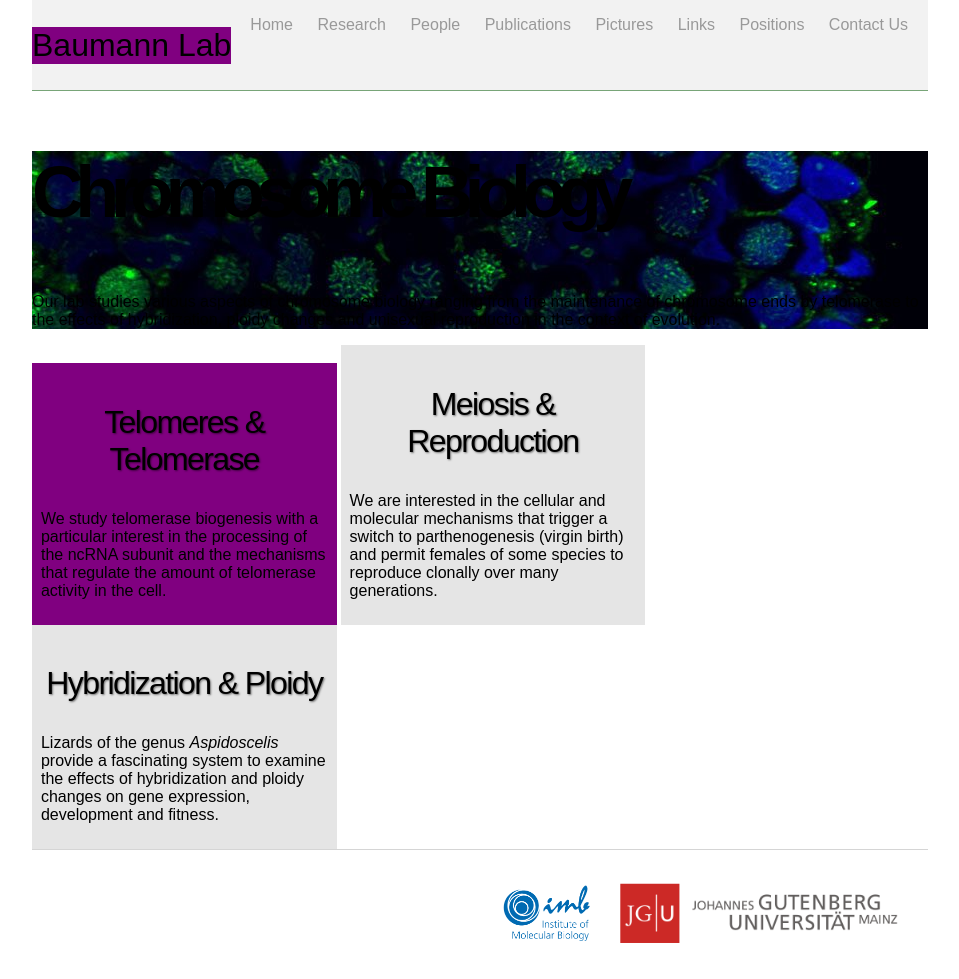
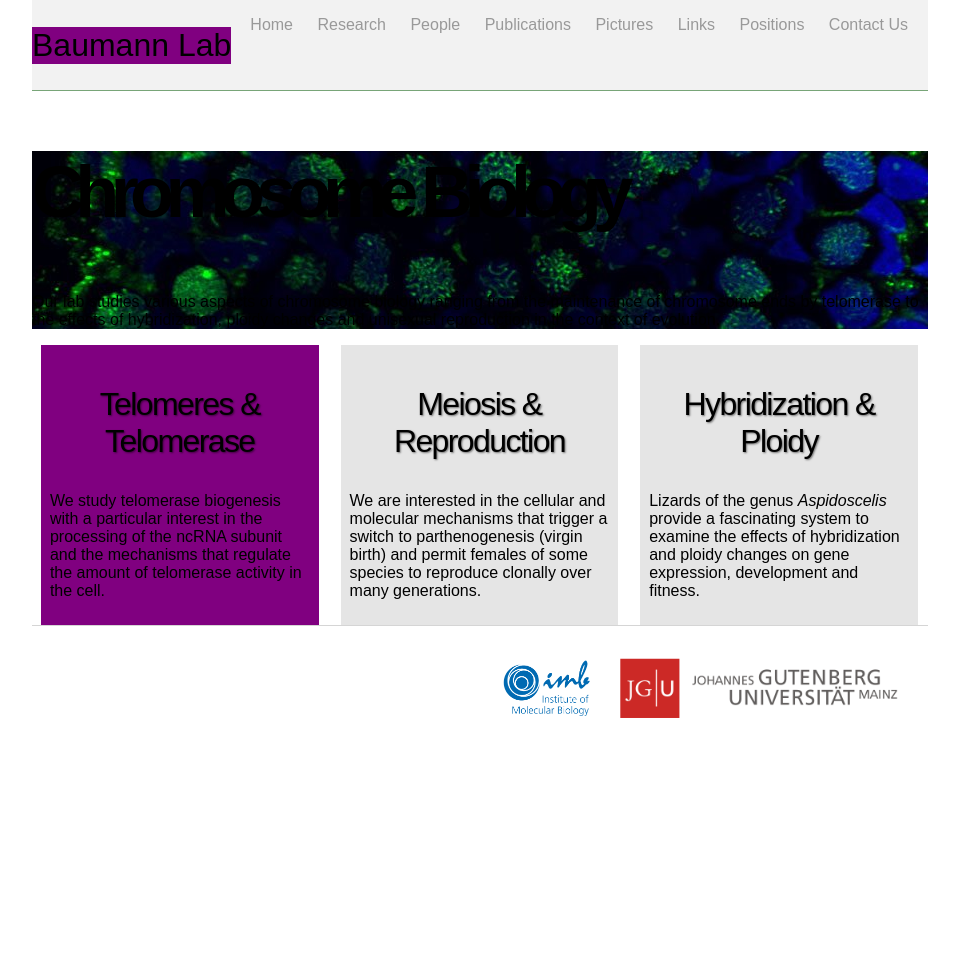
Before and after one commit to kristi-jensen/kristi-jensen.github.io, a Jekyll site: the page built from index.html, in a window 1280 px wide. Shown: the whole page, without its empty margins (160-1119 px from the left). Built offline with Jekyll 4.4.1, drawn with Linux system fonts in a browser that asks for light colours; after the commit the page ends 900 px from its top, so only the background shows below that.

Commit message:
Update main.css

```diff
--- a/css/main.css
+++ b/css/main.css
@@ -64,17 +64,18 @@ footer {
 #chrbio {
     background-image: url("/images/landing_01.jpg");
     background-repeat: no-repeat;
-    background-position: 100% 50%;
+    background-position: center;
     z-index: 100;
     margin-left: auto;
     margin-right: auto;
     height: 100%;
 }
 .RL {
-    max-width: 32%;
+    max-width: 29%;
     background-color: rgba(0,0,0,0.1);
     display: inline-block;
     padding: 1%;
+    margin: 0 1%;
 }
 #tnt {
     background-color: purple;
```
